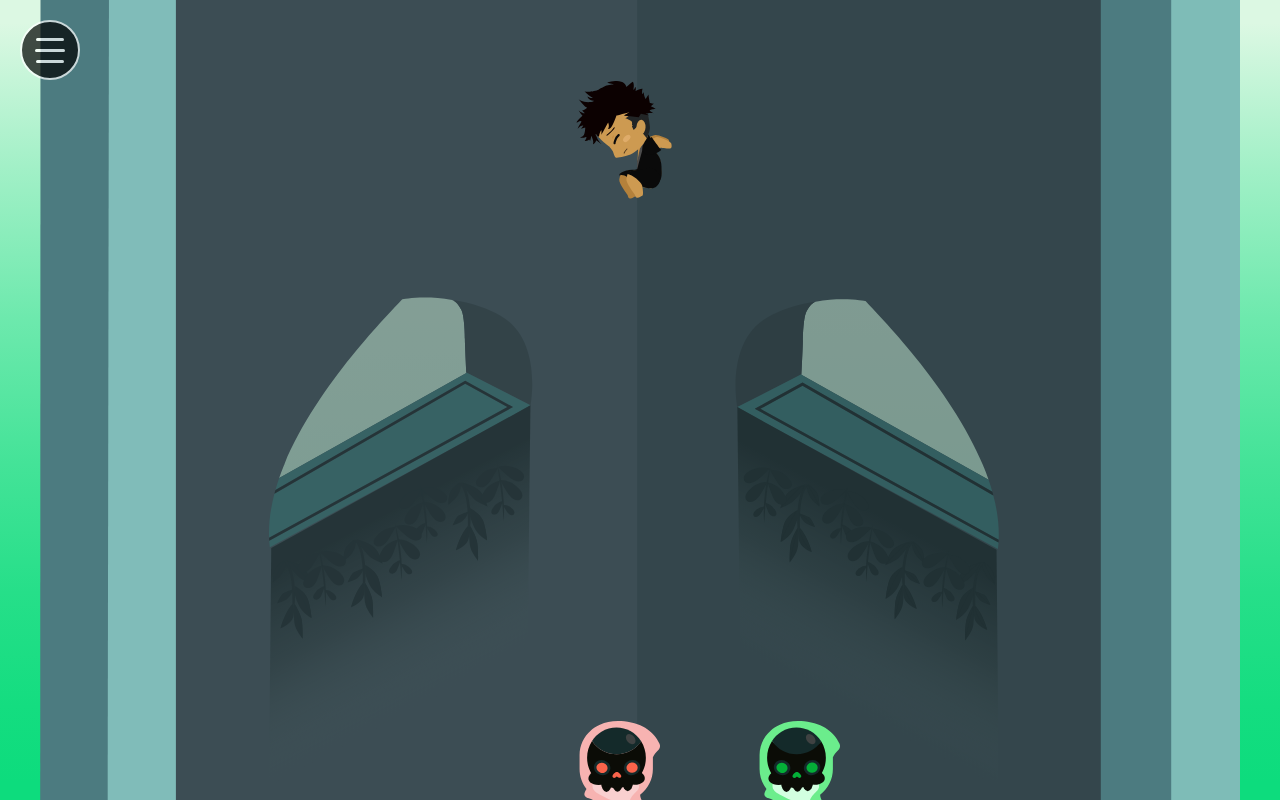
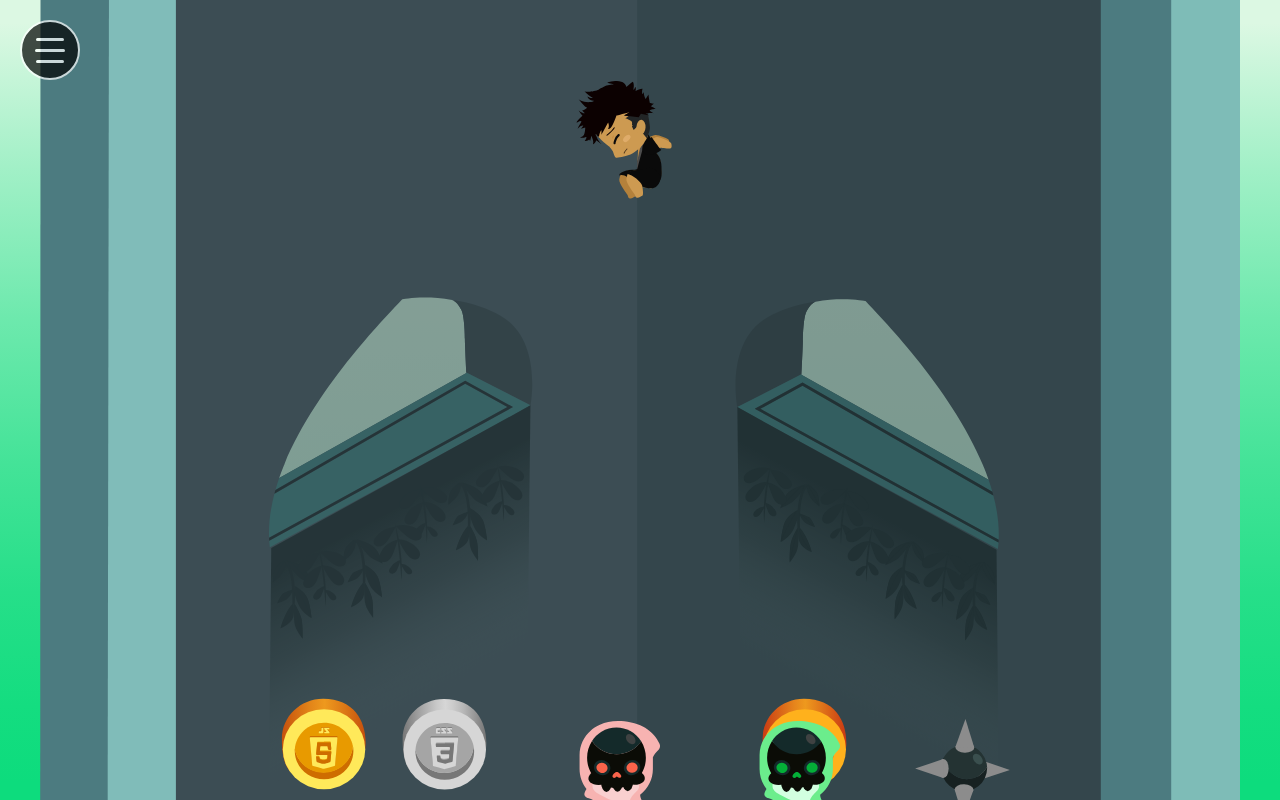
Before and after one commit to brunosneak/portfolio-in-react, a React (Create React App) app: page /gamePage in a window 1280 px wide. Built offline with nearby package versions, Linux system fonts and the light colour scheme.

Commit message:
insertion des objets

```diff
--- a/src/components/gamePage/GamePage.js
+++ b/src/components/gamePage/GamePage.js
@@ -15,6 +15,10 @@ class GamePage extends Component {
         this.fantomeVertColl = React.createRef();
         this.fantomeRouge = React.createRef();
         this.fantomeVert = React.createRef();
+        this.boulePiqueColl = React.createRef();
+        this.pieceJs = React.createRef();
+        this.pieceCss3 = React.createRef();
+        this.pieceHtml5 = React.createRef();
     }
 
     componentDidMount(){
@@ -23,6 +27,9 @@ class GamePage extends Component {
         const joueurCollRef = this.joueurCollRef;
         let joueurOffLeft = joueurRef.current.offsetLeft;
         let joueurCollOffLeft = joueurCollRef.current.offsetLeft;
+        let fantomeRougeLeft = this.fantomeRouge.current.offsetLeft;
+        let fantomeVertLeft = this.fantomeVert.current.offsetLeft;
+
         let rafId;
 
         /* mouvement joueur */
@@ -70,6 +77,8 @@ class GamePage extends Component {
         /* temps défilement joueur */
         setInterval(function(){
             joueurOffLeft -= 120;
+            fantomeRougeLeft -= 120;
+            fantomeVertLeft -= 120;
         }, 200);
 
         /* Request Animation Frame */
@@ -81,6 +90,11 @@ class GamePage extends Component {
                 const fenetreDroiteTop = this.fenetreDroite.current.offsetTop;
                 const fantomeRougeCollTop = this.fantomeRougeColl.current.offsetTop;
                 const fantomeVertCollTop = this.fantomeVertColl.current.offsetTop;
+                const boulePiqueCollTop = this.boulePiqueColl.current.offsetTop;
+                const pieceHtml5Top = this.pieceHtml5.current.offsetTop;
+                const pieceCss3Top = this.pieceCss3.current.offsetTop;
+                const pieceJsTop = this.pieceJs.current.offsetTop;
+
 
                 /* défilement decors */
                 const tops = (top1, top2, px) => {
@@ -92,6 +106,10 @@ class GamePage extends Component {
                 tops(fenetreDroiteTop,this.fenetreDroite, 6);
                 tops(fantomeRougeCollTop,this.fantomeRougeColl, 7);
                 tops(fantomeVertCollTop,this.fantomeVertColl, 7);
+                tops(boulePiqueCollTop,this.boulePiqueColl, 6);
+                tops(pieceHtml5Top,this.pieceHtml5, 6);
+                tops(pieceCss3Top,this.pieceCss3, 6);
+                tops(pieceJsTop,this.pieceJs, 6);
             })();
 
             /* retour depart des objets en boucle*/
@@ -100,6 +118,9 @@ class GamePage extends Component {
                     fenetreGaucheHeight: this.fenetreGauche.current.offsetTop + this.fenetreGauche.current.offsetHeight,
                     fantomeRougeCollHeight: this.fantomeRougeColl.current.offsetTop + this.fantomeRougeColl.current.offsetHeight,
                     fantomeVertCollHeight: this.fantomeVertColl.current.offsetTop + this.fantomeVertColl.current.offsetHeight,
+                    boulePiqueCollHeight: this.boulePiqueColl.current.offsetTop + this.boulePiqueColl.current.offsetHeight,        pieceHtml5Height: this.pieceHtml5.current.offsetTop + this.pieceHtml5.current.offsetHeight,
+                    pieceCss3Height: this.pieceCss3.current.offsetTop + this.pieceCss3.current.offsetHeight,
+                    pieceJsHeight: this.pieceJs.current.offsetTop + this.pieceJs.current.offsetHeight
                 }
                 if(this.fondVert.current.offsetTop >= objHeight.fenetreGaucheHeight){
                     this.fenetreGauche.current.style.top = this.fondVert.current.offsetHeight + Math.floor(Math.random()*1000) + "px";
@@ -113,6 +134,10 @@ class GamePage extends Component {
                 };
                 start(objHeight.fantomeRougeCollHeight, this.fantomeRougeColl);
                 start(objHeight.fantomeVertCollHeight, this.fantomeVertColl);
+                start(objHeight.boulePiqueCollHeight, this.boulePiqueColl);
+                start(objHeight.pieceHtml5Height, this.pieceHtml5);
+                start(objHeight.pieceCss3Height, this.pieceCss3);
+                start(objHeight.pieceJsHeight, this.pieceJs);
             })();
 
             /* boucle du sprite */
@@ -121,6 +146,16 @@ class GamePage extends Component {
                     joueurOffLeft = -10;
                 };
                 joueurRef.current.style.left = joueurOffLeft + "px";
+
+                if(fantomeRougeLeft < -840){
+                    fantomeRougeLeft = 0;
+                };
+                this.fantomeRouge.current.style.left = fantomeRougeLeft + "px";
+
+                if(fantomeVertLeft < -840){
+                    fantomeVertLeft = 0;
+                };
+                this.fantomeVert.current.style.left = fantomeVertLeft + "px";
             })();
 
             // rafId = requestAnimationFrame(animation);
@@ -173,6 +208,27 @@ class GamePage extends Component {
                             />
                         </div>
                     </div>
+                    <div className={ Style.boulePiqueColl } ref={ this.boulePiqueColl }>
+                        <img className={ Style.boulePique }
+                             src={require("../../assets/img/boulePique.svg")}
+                             alt="boule avec des piques"
+                        />
+                    </div>
+                    <img className={ Style.pieceJs }
+                         src={require("../../assets/img/pieceJs.svg")}
+                         alt="pièce javascript"
+                         ref={ this.pieceJs }
+                    />
+                    <img className={ Style.pieceCss3 }
+                         src={require("../../assets/img/pieceCss3.svg")}
+                         alt="pièce css"
+                         ref={ this.pieceCss3 }
+                    />
+                    <img className={ Style.pieceHtml5 }
+                         src={require("../../assets/img/pieceHtml5.svg")}
+                         alt="pièce html"
+                         ref={ this.pieceHtml5 }
+                    />
                 </div>
             </div>
         )
--- a/src/components/gamePage/GamePage.module.scss
+++ b/src/components/gamePage/GamePage.module.scss
@@ -73,5 +73,32 @@
         .fantomeVertColl{
             left: 60%;
         }
+        .boulePiqueColl{
+            bottom: 0;
+            height: 49px;
+            left: 75%;
+            position: absolute;
+            width: 51px;
+            .boulePique{
+                height: 100px;
+                left: -28px;
+                position: absolute;
+                top: -26px;
+            }
+        }
+        .pieceJs, .pieceCss3, .pieceHtml5{
+            bottom: 0px;
+            height: 100px;
+            position: absolute;
+        }
+        .pieceJs{
+            left: 20%;
+        }
+        .pieceCss3{
+            left: 30%;
+        }
+        .pieceHtml5{
+            left: 60%;
+        }
     }
 }
```
